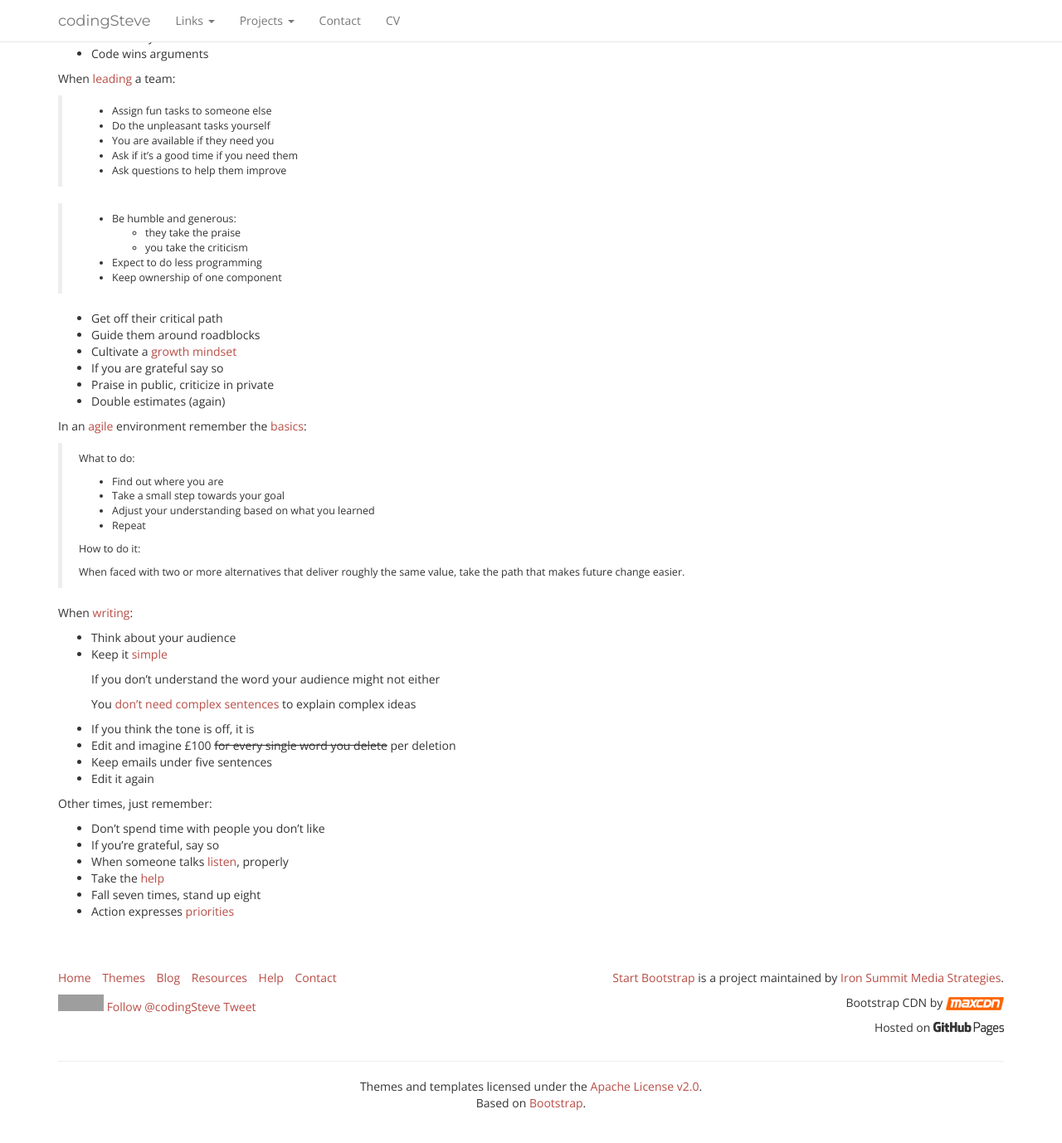
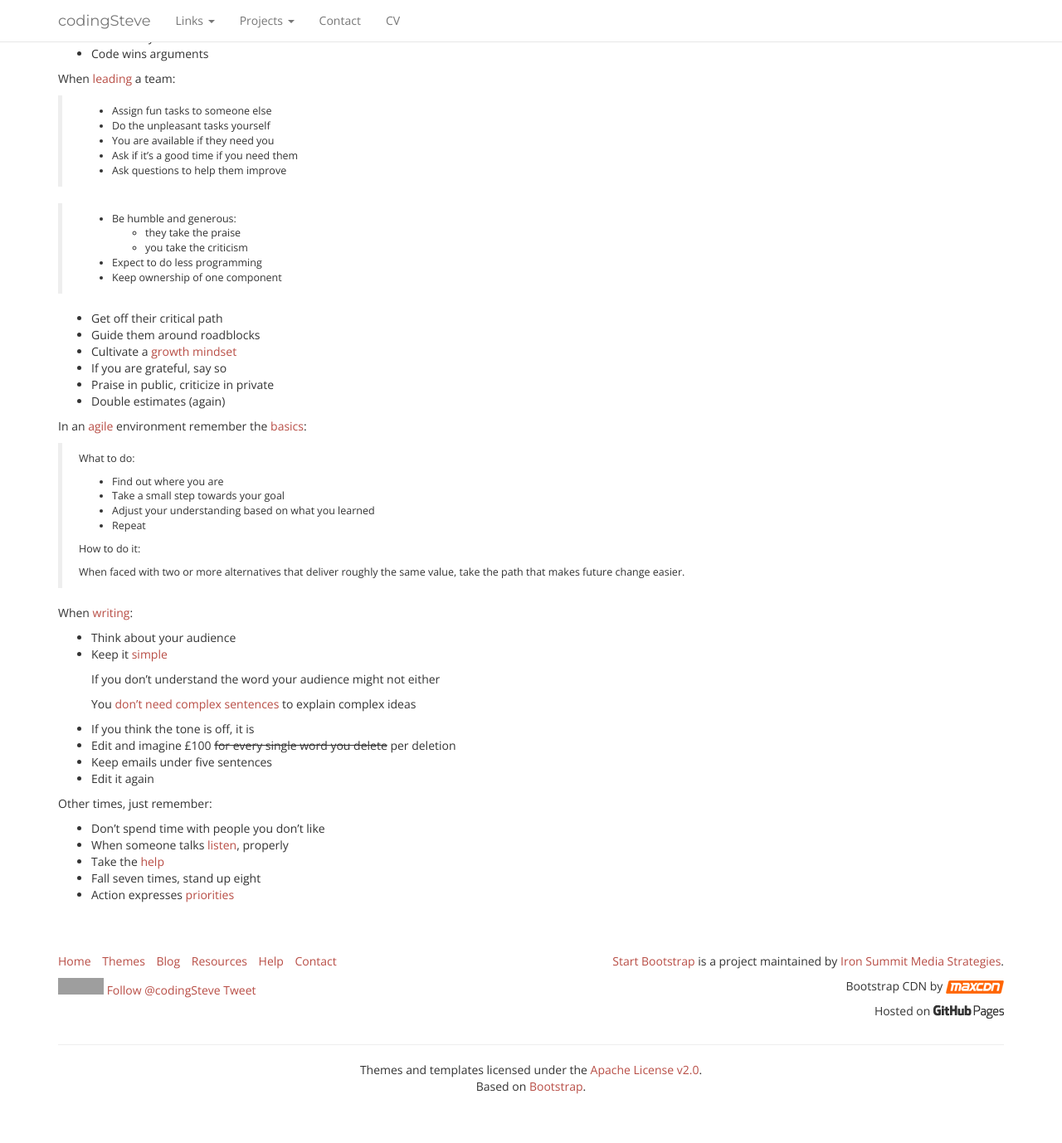
Before and after one commit to codingSteve/codingSteve.github.io, a Jekyll site: the page built from docs/2015-10-21-essentials.md, in a window 1280 px wide and 1400 px high, scrolled down 1028 px. Shown: the top 1378 px of the window at 83% size. Built offline with Jekyll 4.4.1, drawn with Linux system fonts in a browser that asks for light colours; nearby versions of some CDN libraries; comment, search, counter and statistics services are not loaded; grey boxes are pictures that could not be loaded.

Commit message:
remove duplicate

```diff
--- a/docs/2015-10-21-essentials.md
+++ b/docs/2015-10-21-essentials.md
@@ -81,7 +81,7 @@ When [leading][TCL] a team:
 - Get off their critical path
 - Guide them around roadblocks
 - Cultivate a [growth mindset][DGM]
-- If you are grateful say so
+- If you are grateful, say so
 - Praise in public, criticize in private
 - Double estimates (again)
 
@@ -115,7 +115,6 @@ When [writing][ABW]:
 Other times, just remember:
 
 - Don't spend time with people you don't like
-- If you're grateful, say so
 - When someone talks [listen][WAL], properly
 - Take the [help][DTH]
 - Fall seven times, stand up eight
```
